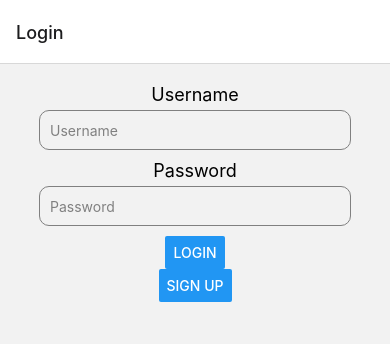
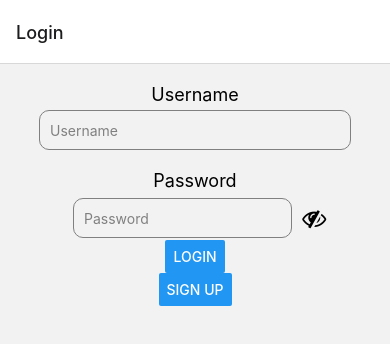
Before and after one commit to rubengomes8/HappyMouth, a React Native app: screen /Recipes in a window 390 px wide. Shown: the top 344 px of the page. Built offline with nearby package versions, Linux system fonts and the light colour scheme.

Commit message:
fix post generate recipe call

```diff
--- a/src/api/authApi.js
+++ b/src/api/authApi.js
@@ -1,6 +1,6 @@
 import axios from "axios";
 
-const API_HOST = "http://192.168.1.92:8080"; // TODO should use .env
+const API_HOST = "http://192.168.1.112:8080"; // TODO should use .env
 
 export const registerUser = async (username, password, email) => {
   try {
--- a/src/api/ingredientsApi.js
+++ b/src/api/ingredientsApi.js
@@ -1,6 +1,6 @@
 import axios from "axios";
 
-const API_HOST = "http://192.168.1.92:8080"; // TODO should use .env
+const API_HOST = "http://192.168.1.112:8080"; // TODO should use .env
 
 // TODO use react query to have cache!
 export const getIngredientsSortedByName = async (sortByName) => {
--- a/src/api/recipegeneratorApi.js
+++ b/src/api/recipegeneratorApi.js
@@ -1,14 +1,16 @@
 import axios from "axios";
 
-const API_HOST = "http://192.168.1.92:8080"; // TODO should use .env
+const API_HOST = "http://192.168.1.112:8080"; // TODO should use .env
 
 export const postGenerateRecipe = async (inc_ingredients, exc_ingredients) => {
+  console.log(inc_ingredients);
+  console.log(exc_ingredients);
   try {
     const response = await axios.post(`${API_HOST}/v1/recipes`, {
       include_ingredients: inc_ingredients,
       exclude_ingredients: exc_ingredients,
     });
-    // console.log(response.json());
+    return response;
   } catch (error) {
     alert(error);
   }
--- a/src/components/Recipes/NewRecipeModal.js
+++ b/src/components/Recipes/NewRecipeModal.js
@@ -1,12 +1,12 @@
 import React, { useState, useEffect } from "react";
 import { View, Modal, StyleSheet } from "react-native";
-import axios from "axios";
 import Step1 from "../CreateRecipeSteps/Step1.js";
 import Step2 from "../CreateRecipeSteps/Step2.js";
 import Step3 from "../CreateRecipeSteps/Step3.js";
 import { getIngredientsSortedByName } from "../../api/ingredientsApi.js";
+import { postGenerateRecipe } from "../../api/recipegeneratorApi.js";
 
-const NewRecipeModal = ({ isVisible, onClose }) => {
+const NewRecipeModal = ({ isVisible, onClose, onCloseAndFetchRecipes }) => {
   const [currentStep, setCurrentStep] = useState(1);
   const [isLoading, setIsLoading] = useState(false);
 
@@ -86,8 +86,8 @@ const NewRecipeModal = ({ isVisible, onClose }) => {
   }, [isVisible]);
 
   const handleNext = () => {
-    if(includedIngredients.filter((i) => i.selected).length == 0) {
-      alert("You must include at least one ingredient.")
+    if (includedIngredients.filter((i) => i.selected).length == 0) {
+      alert("You must include at least one ingredient.");
       return;
     }
     setCurrentStep(currentStep + 1);
@@ -97,15 +97,29 @@ const NewRecipeModal = ({ isVisible, onClose }) => {
     setCurrentStep(currentStep - 1);
   };
 
-  const handleSubmit = () => {
-    onClose();
-    handleCreateRecipe();
-  };
-
-  handleCreateRecipe = () => {
+  async function handleCreateRecipe() {
+    console.log("handleCreateRecipe");
     setIsLoading(true);
+    try {
+      const includedIngredientNames = includedIngredients
+        .filter((item) => item.selected)
+        .map((item) => item.name);
+      const excludedIngredientNames = excludedIngredients
+        .filter((item) => item.selected)
+        .map((item) => item.name);
+      response = await postGenerateRecipe(
+        includedIngredientNames,
+        excludedIngredientNames
+      );
+      if (response.status == 200) {
+        onCloseAndFetchRecipes();
+      }
+    } catch (error) {
+      alert("Create new recipe failed");
+      console.error("Create new recipe failed:", error);
+    }
     setIsLoading(false);
-  };
+  }
 
   let stepComponent;
   switch (currentStep) {
@@ -136,7 +150,7 @@ const NewRecipeModal = ({ isVisible, onClose }) => {
           includedIngredients={includedIngredients}
           excludedIngredients={excludedIngredients}
           onPrevious={handlePrevious}
-          onSubmit={handleSubmit}
+          onSubmit={handleCreateRecipe}
           onClose={onClose}
         />
       );
--- a/src/screens/LoginScreen.js
+++ b/src/screens/LoginScreen.js
@@ -3,11 +3,13 @@ import { View, Text, TextInput, StyleSheet, Button } from "react-native";
 import { useNavigation } from "@react-navigation/native";
 import AsyncStorage from "@react-native-async-storage/async-storage";
 
+import PasswordInput from "../components/PasswordInput.js";
 import { loginUser } from "./../api/authApi.js";
 
 const LoginScreen = () => {
   const [username, setUsername] = useState("");
   const [password, setPassword] = useState("");
+  const [isPasswordVisible, setPasswordVisible] = useState(false);
 
   // NAVIGATION
   const navigation = useNavigation();
@@ -42,14 +44,12 @@ const LoginScreen = () => {
         onChangeText={setUsername}
         autoCapitalize="none"
       />
-      <Text style={styles.label}>Password</Text>
-      <TextInput
-        style={styles.input}
+      <PasswordInput
         placeholder="Password"
-        placeholderTextColor="gray"
-        secureTextEntry={true}
-        onChangeText={setPassword}
-        autoCapitalize="none"
+        password={password}
+        setPassword={setPassword}
+        isPasswordVisible={isPasswordVisible}
+        setPasswordVisible={setPasswordVisible}
       />
       <Button title="Login" onPress={handleLogin} />
       <View style={{ justifyContent: "center", alignItems: "center" }}>
--- a/src/screens/RecipesScreen.js
+++ b/src/screens/RecipesScreen.js
@@ -21,6 +21,11 @@ const RecipesScreen = ({}) => {
   const closeNewRecipeModal = () => {
     setNewRecipeModalVisible(false);
   };
+
+  const closeNewRecipeModalAndFetchRecipes = () => {
+    // TODO: fetch user recipes
+    setNewRecipeModalVisible(false);
+  }
 
   createRecipeHandler = ({}) => {
     openNewRecipeModal();
@@ -72,7 +77,9 @@ const RecipesScreen = ({}) => {
       </View>
       <NewRecipeModal
         isVisible={isNewRecipeModalVisible}
+        setIsVisivle={setNewRecipeModalVisible}
         onClose={closeNewRecipeModal}
+        onCloseAndFetchRecipes={closeNewRecipeModalAndFetchRecipes}
       />
       <RecipeDetailsModal
         isVisible={isRecipeDetailsModalVisible}
--- a/src/screens/RegisterScreen.js
+++ b/src/screens/RegisterScreen.js
@@ -1,5 +1,7 @@
 import React, { useState } from "react";
 import { View, Text, TextInput, StyleSheet, Button } from "react-native";
+import { useNavigation } from "@react-navigation/native";
+
 import PasswordInput from "../components/PasswordInput.js";
 import { registerUser } from "../api/authApi.js";
 
@@ -24,9 +26,16 @@ const RegisterScreen = () => {
     setIsEmailValid(checkIsEmailValid(text));
   };
 
+
+  // NAVIGATION
+  const navigation = useNavigation();
+
   async function handleRegister() {
     try {
-      await registerUser(username, password, email);
+      registerResponse = await registerUser(username, password, email);
+      if (registerResponse.status == 200) {
+        navigation.navigate("Login");
+      }
     } catch (error) {
       alert("Registration failed");
       console.error("Registration failed:", error);
```
